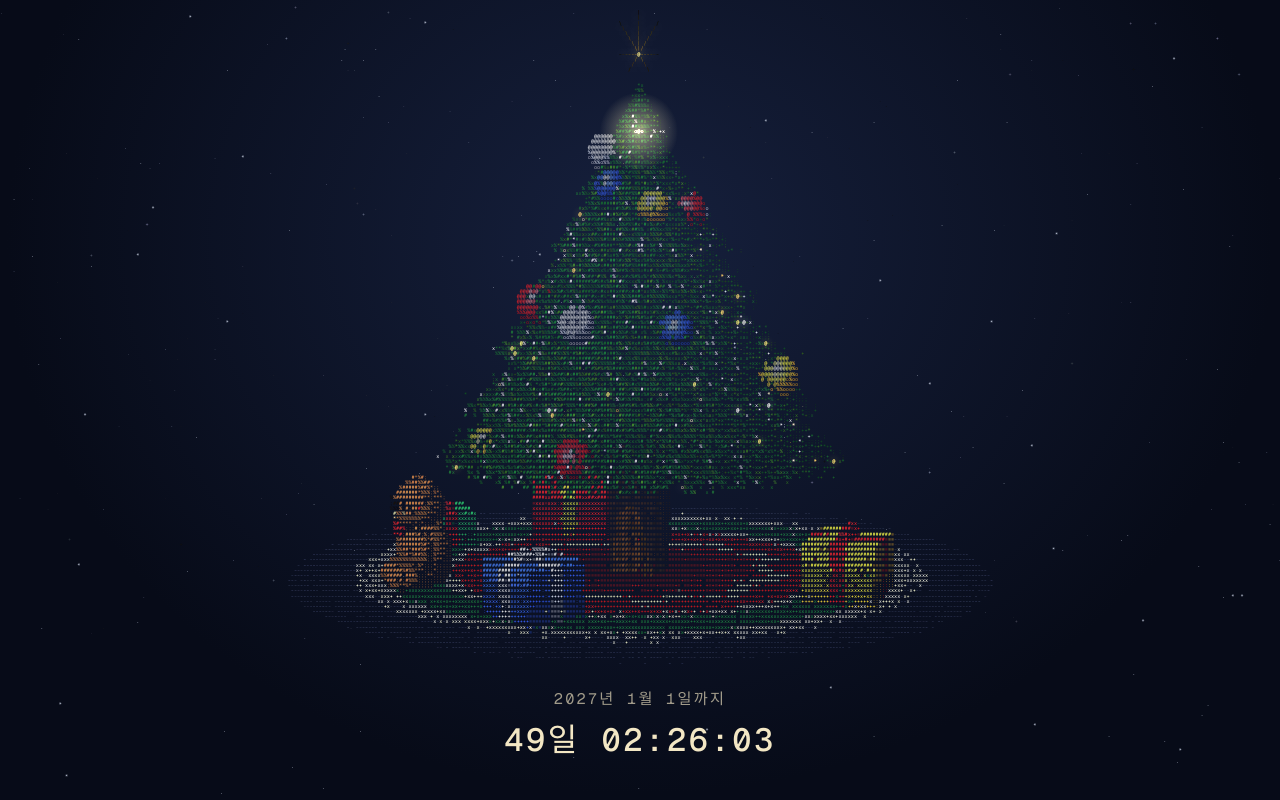
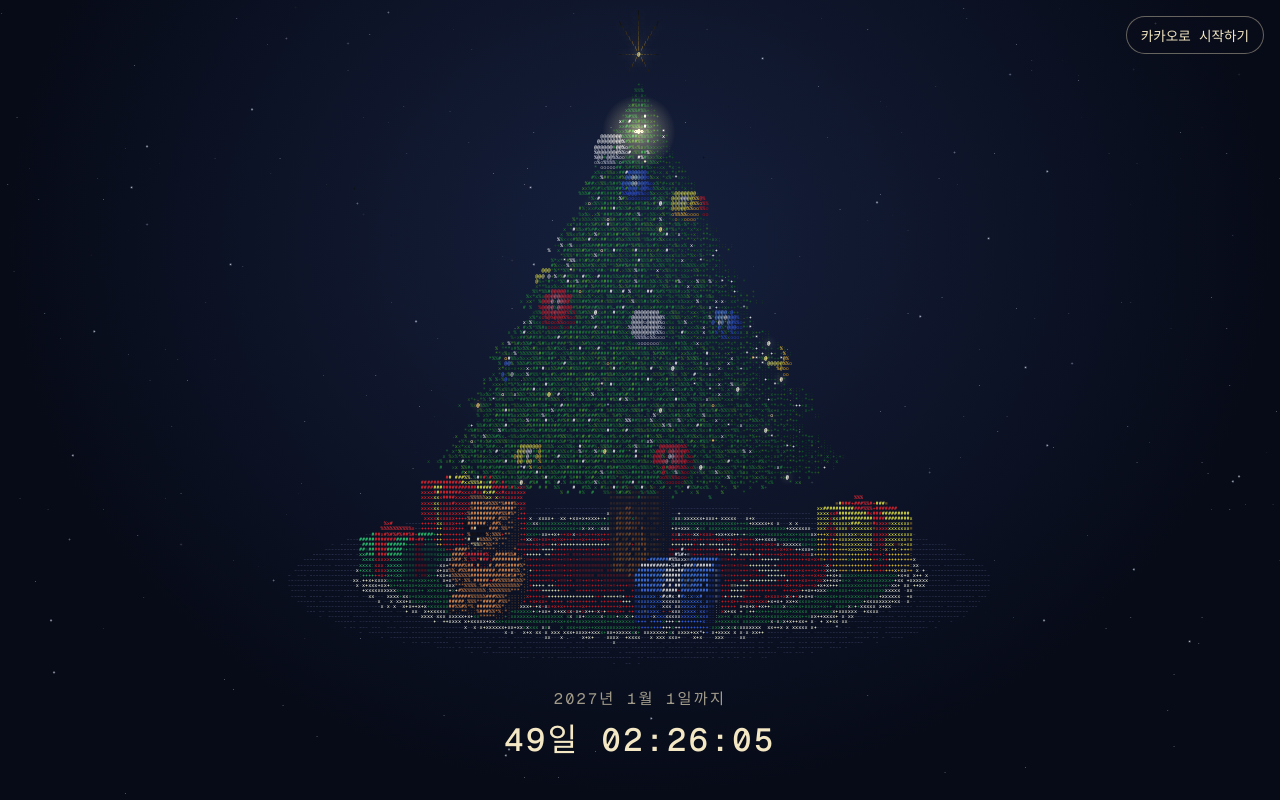
Before and after one commit to Go-deungeo-Lab/Merry_Christmas, a Next.js app: page / in a window 1280 px wide. Built offline with nearby package versions, Linux system fonts and the light colour scheme; no server answers.

Commit message:
Add Kakao login with Auth.js

```diff
--- /dev/null
+++ b/src/app/api/auth/[...nextauth]/route.ts
@@ -0,0 +1,3 @@
+import { handlers } from "@/auth";
+
+export const { GET, POST } = handlers;
--- a/src/app/page.module.css
+++ b/src/app/page.module.css
@@ -41,3 +41,29 @@
   letter-spacing: 0.08em;
   font-variant-numeric: tabular-nums;
 }
+
+.auth {
+  position: absolute;
+  top: 16px;
+  right: 16px;
+  display: flex;
+  align-items: center;
+  gap: 10px;
+  font-family: var(--font-geist-mono), monospace;
+  font-size: 0.85rem;
+  color: #f3e7c4;
+}
+
+.auth button {
+  padding: 8px 14px;
+  border: 1px solid rgba(243, 231, 196, 0.4);
+  border-radius: 999px;
+  background: rgba(10, 14, 28, 0.6);
+  color: inherit;
+  font: inherit;
+  cursor: pointer;
+}
+
+.auth button:hover {
+  border-color: #f3e7c4;
+}
--- a/src/app/page.tsx
+++ b/src/app/page.tsx
@@ -1,4 +1,5 @@
 import AsciiTree from "@/components/AsciiTree";
+import AuthButton from "@/components/AuthButton";
 import Countdown from "@/components/Countdown";
 import styles from "./page.module.css";
 
@@ -7,6 +8,7 @@ export default function Home() {
     <main className={styles.main}>
       <AsciiTree className={styles.tree} />
       <Countdown className={styles.countdown} />
+      <AuthButton className={styles.auth} />
     </main>
   );
 }
--- /dev/null
+++ b/src/auth.ts
@@ -0,0 +1,15 @@
+import NextAuth from "next-auth";
+import Kakao from "next-auth/providers/kakao";
+
+// 세션은 DB 없이 httpOnly 쿠키에 담긴 JWT로 관리한다.
+// token.sub에는 카카오 회원번호가, token.name에는 닉네임이 들어간다.
+export const { handlers, auth, signIn, signOut } = NextAuth({
+  providers: [Kakao],
+  session: { strategy: "jwt" },
+  callbacks: {
+    session({ session, token }) {
+      session.user.id = token.sub!;
+      return session;
+    },
+  },
+});
--- /dev/null
+++ b/src/components/AuthButton.tsx
@@ -0,0 +1,32 @@
+import { auth, signIn, signOut } from "@/auth";
+
+export default async function AuthButton({ className }: { className?: string }) {
+  const session = await auth();
+
+  if (!session?.user) {
+    return (
+      <form
+        className={className}
+        action={async () => {
+          "use server";
+          await signIn("kakao");
+        }}
+      >
+        <button type="submit">카카오로 시작하기</button>
+      </form>
+    );
+  }
+
+  return (
+    <form
+      className={className}
+      action={async () => {
+        "use server";
+        await signOut();
+      }}
+    >
+      <span>{session.user.name}님</span>
+      <button type="submit">로그아웃</button>
+    </form>
+  );
+}
```
Also changed, not shown: package.json (+5 -4 lines), 1 other file (tests, documents, lock files or other folders).
